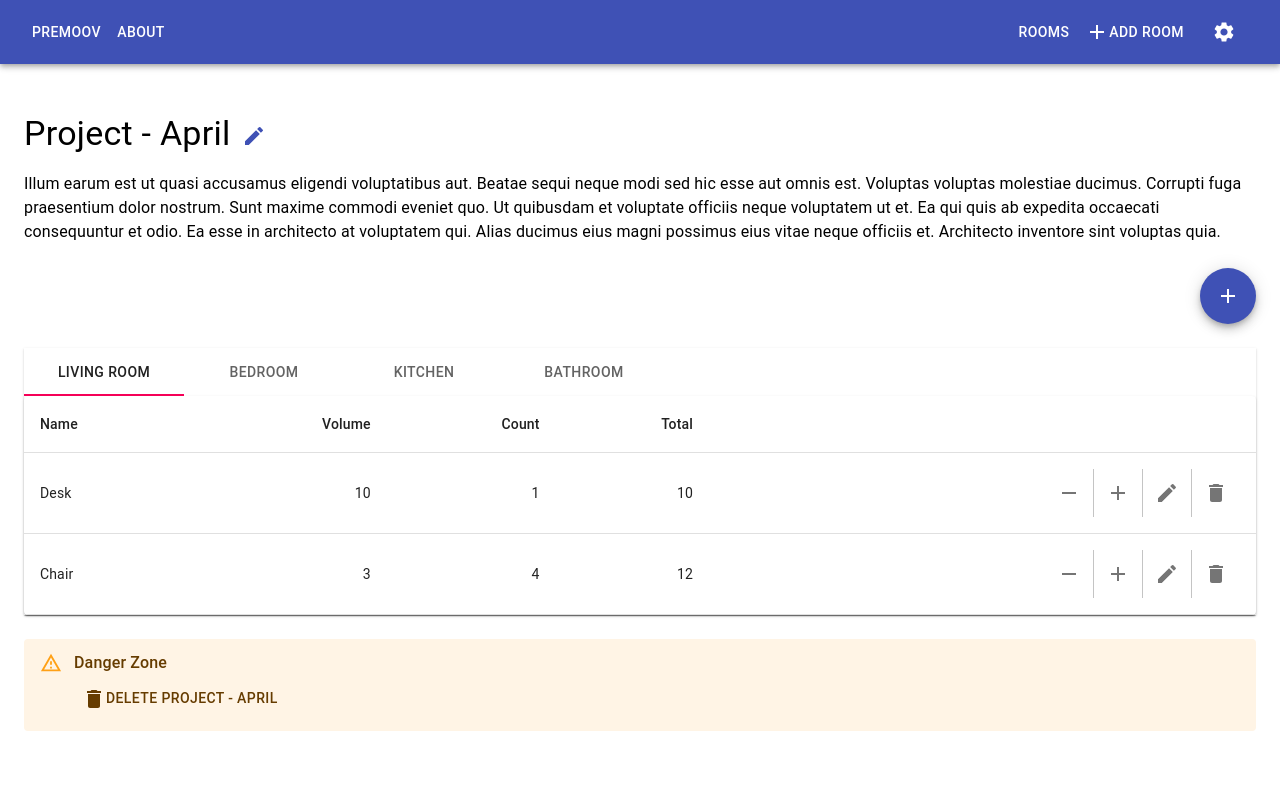
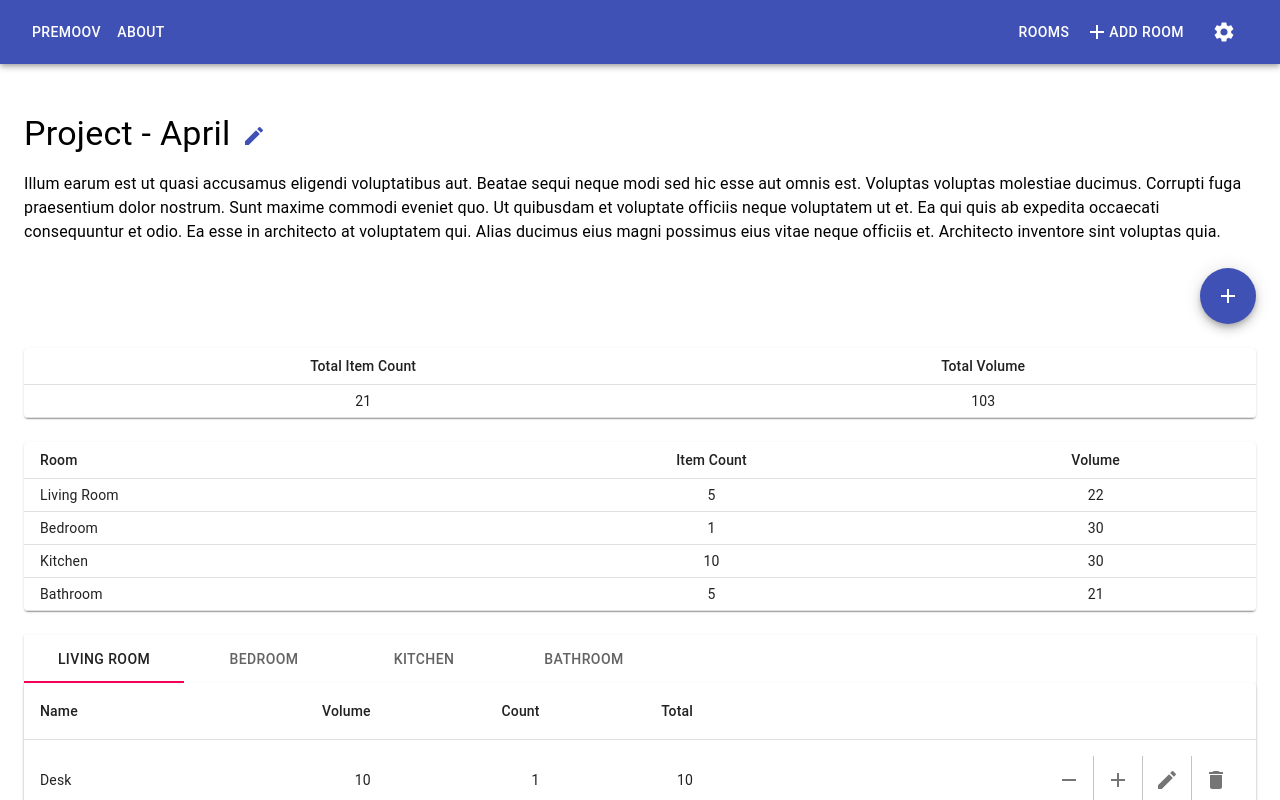
Before and after one commit to mnishiguchi/premoov-react, a React (Create React App) app: page /projects/1 in a window 1280 px wide. Shown: the top 800 px of the page. Built offline with nearby package versions, Linux system fonts and the light colour scheme.

Commit message:
Calculate values

```diff
--- a/src/pages/HomePage.tsx
+++ b/src/pages/HomePage.tsx
@@ -11,18 +11,23 @@ import PageContainer from '../components/PageContainer';
 import AppHeader from '../components/AppHeader';
 import useToggle from '../components/useToggle';
 import { createProjectAction } from '../redux/actions';
+import { createFilterRoomsByProjectId, createFilterRoomItemsByProjectId } from '../redux/selectors';
+import { sumRoomItemsCount, sumRoomItemsVolume } from '../redux/selectors';
 
 const HomePage: React.FC = () => {
   const dispatch = useDispatch();
 
   // @ts-ignore
-  const projects = useSelector(state => state.projects);
+  const { projects, rooms, roomItems } = useSelector(state => state);
 
   const {
     open: openAddProjectModal,
     close: closeAddProjectModal,
     isOpen: isOpenAddProjectModal,
   } = useToggle(false);
+
+  const filterRoomsByProjectId = createFilterRoomsByProjectId(rooms);
+  const filterRoomItemsByProjectId = createFilterRoomItemsByProjectId(roomItems);
 
   return (
     <>
@@ -36,13 +41,25 @@ const HomePage: React.FC = () => {
       <PageContainer>
         <SEO />
 
-        {projects.map((project: Project) => (
+        {projects.map((project: Project) => {
+          const filteredRooms = filterRoomsByProjectId(project.id);
+          const filteredRoomItems = filterRoomItemsByProjectId(project.id);
+          return (
             <Card key={project.id} style={{ marginBottom: '1rem' }}>
               <CardContent>
                 <Typography variant="h5" gutterBottom>
                   {project.name}
                 </Typography>
                 <Typography variant="body2">{project.description}</Typography>
+                <Typography variant="body2">
+                  <strong>Room Count</strong>: {filteredRooms.length}
+                </Typography>
+                <Typography variant="body2">
+                  <strong>Item Count</strong>: {sumRoomItemsCount(filteredRoomItems)}
+                </Typography>
+                <Typography variant="body2">
+                  <strong>Volume</strong>: {sumRoomItemsVolume(filteredRoomItems)}
+                </Typography>
               </CardContent>
               <CardActions>
                 <Button
@@ -55,7 +72,8 @@ const HomePage: React.FC = () => {
                 </Button>
               </CardActions>
             </Card>
-        ))}
+          );
+        })}
       </PageContainer>
 
       <div className="pm-Modals">
--- a/src/pages/ProjectPage.tsx
+++ b/src/pages/ProjectPage.tsx
@@ -1,5 +1,20 @@
 import React from 'react';
-import { Button, Fab, Grid, IconButton, Paper, Tab, Tabs, Typography } from '@material-ui/core';
+import {
+  Button,
+  Fab,
+  Grid,
+  IconButton,
+  Paper,
+  Tab,
+  Tabs,
+  Typography,
+  Table,
+  TableBody,
+  TableCell,
+  TableContainer,
+  TableHead,
+  TableRow,
+} from '@material-ui/core';
 import { Alert, AlertTitle } from '@material-ui/lab';
 import AddIcon from '@material-ui/icons/Add';
 import EditIcon from '@material-ui/icons/Edit';
@@ -14,7 +29,7 @@ import RoomItemTable from '../components/RoomItemTable';
 import RoomFormDialog from '../components/RoomFormDialog';
 import RoomItemFormDialog from '../components/RoomItemFormDialog';
 import useToggle from '../components/useToggle';
-import { selectProjectById } from '../redux/selectors';
+import { selectProjectById, sumRoomItemsCount, sumRoomItemsVolume } from '../redux/selectors';
 import { Project, Room, RoomItem } from '../types';
 import SEO from '../components/SEO';
 import PageContainer from '../components/PageContainer';
@@ -36,21 +51,17 @@ const ProjectPage: React.FC<{
   // @ts-ignore
   const { project, rooms, roomItems } = useSelector(selectProjectById(id));
   const dispatch = useDispatch();
-
   const [currentRoomId, setCurrentRoomId] = React.useState(rooms[0] && rooms[0].id);
-
   const {
     open: openEditProjectModal,
     close: closeEditProjectModal,
     isOpen: isOpenEditProjectModal,
   } = useToggle(false);
-
   const {
     open: openAddRoomModal,
     close: closeAddRoomModal,
     isOpen: isOpenAddRoomModal,
   } = useToggle(false);
-
   const {
     open: openAddRoomItemModal,
     close: closeAddRoomItemModal,
@@ -59,6 +70,7 @@ const ProjectPage: React.FC<{
 
   const changeTab = (event: any, newValue: string) => setCurrentRoomId(newValue);
 
+  // TODO: Optimize using useCallback
   const handleProjectUpdated = (project: Project) => {
     dispatch(updateProjectAction(project));
     toast.success(`"${project.name}" was created`);
@@ -143,6 +155,61 @@ const ProjectPage: React.FC<{
               >
                 <AddIcon />
               </Fab>
+            )}
+          </Grid>
+
+          <Grid item xs={12}>
+            <TableContainer component={Paper}>
+              <Table size="small">
+                <TableHead>
+                  <TableRow>
+                    <TableCell align="center">Total Item Count</TableCell>
+                    <TableCell align="center">Total Volume</TableCell>
+                  </TableRow>
+                </TableHead>
+                <TableBody>
+                  <TableRow>
+                    <TableCell align="center">{sumRoomItemsCount(roomItems)}</TableCell>
+                    <TableCell align="center">{sumRoomItemsVolume(roomItems)}</TableCell>
+                  </TableRow>
+                </TableBody>
+              </Table>
+            </TableContainer>
+          </Grid>
+
+          <Grid item xs={12}>
+            {rooms.length > 0 && (
+              <TableContainer component={Paper}>
+                <Table size="small">
+                  <TableHead>
+                    <TableRow>
+                      <TableCell align="left">Room</TableCell>
+                      <TableCell align="center">Item Count</TableCell>
+                      <TableCell align="center">Volume</TableCell>
+                    </TableRow>
+                  </TableHead>
+                  <TableBody>
+                    {rooms.map(room => {
+                      const filteredRoomItems = roomItems.filter(
+                        (roomItem: RoomItem) => roomItem.roomId === room.id
+                      );
+                      return (
+                        <TableRow key={room.name}>
+                          <TableCell align="left" component="th" scope="room">
+                            {room.name}
+                          </TableCell>
+                          <TableCell align="center">
+                            {sumRoomItemsCount(filteredRoomItems)}
+                          </TableCell>
+                          <TableCell align="center">
+                            {sumRoomItemsVolume(filteredRoomItems)}
+                          </TableCell>
+                        </TableRow>
+                      );
+                    })}
+                  </TableBody>
+                </Table>
+              </TableContainer>
             )}
           </Grid>
 
--- a/src/redux/selectors.ts
+++ b/src/redux/selectors.ts
@@ -17,3 +17,15 @@ export const selectProjectById: selectProjectByIdType = (productId: string) => (
   rooms: state.rooms.filter((room: Room) => room.projectId === productId),
   roomItems: state.roomItems.filter((roomItem: RoomItem) => roomItem.projectId === productId),
 });
+
+export const createFilterRoomsByProjectId = (rooms: Room[]) => (projectId: string) =>
+  rooms.filter((room: Room) => room.projectId === projectId);
+
+export const createFilterRoomItemsByProjectId = (roomItems: RoomItem[]) => (projectId: string) =>
+  roomItems.filter((roomItem: RoomItem) => roomItem.projectId === projectId);
+
+export const sumRoomItemsCount = (roomItems: RoomItem[]) =>
+  roomItems.reduce((acc: number, roomItem: RoomItem) => acc + roomItem.count, 0);
+
+export const sumRoomItemsVolume = (roomItems: RoomItem[]) =>
+  roomItems.reduce((acc: number, roomItem: RoomItem) => acc + roomItem.volume * roomItem.count, 0);
```
Lines whose indentation alone changed are shown as unchanged.
